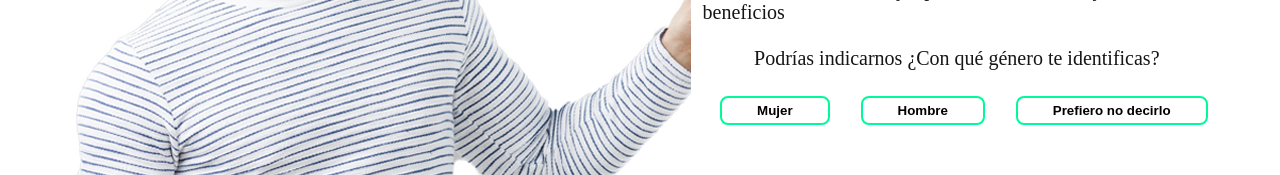
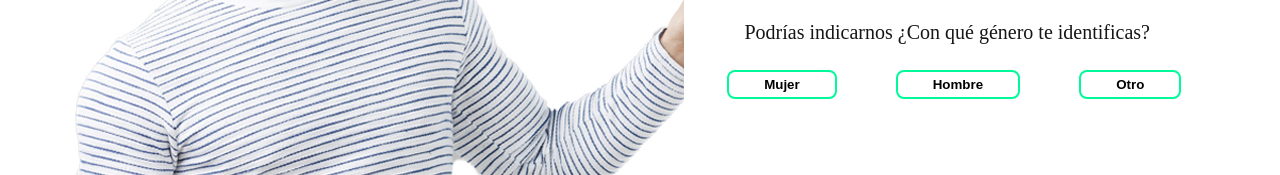
Before and after one commit to Julian-Navarro/FormularioEncuesta, a React (Create React App) app in the folder client/: page /survey in a window 1280 px wide. Shown: the part 452-627 px from the top of the page. Built offline with nearby package versions, Linux system fonts and the light colour scheme.

Commit message:
Fix Style

```diff
--- a/client/src/components/FormSurvey/FormSurvey.jsx
+++ b/client/src/components/FormSurvey/FormSurvey.jsx
@@ -134,7 +134,7 @@ export default function FormSurvey () {
 useEffect(()=>{
 },[page, flag])
     return (
-        <Div flexDir="column" wd="100%"  >
+        <Div flexDir="column" wd="99%"hg="95vh">
             <Div wd="95%" jfCont="space-between">
                 <Div>
                     <Img wd="140px" src={icon}></Img>
--- a/client/src/components/FormSurvey/Subcomponents/GenderForm.jsx
+++ b/client/src/components/FormSurvey/Subcomponents/GenderForm.jsx
@@ -11,7 +11,7 @@ export default function GenderForm ({ input ,handlerSetInput }) {
             <Div wd="100%" jfCont="space-around">
               <Button _hoverBg={green} pd="5px 35px 5px 35px" value="female" name="gender" onClick={(e)=>handlerSetInput(e)} bg={input.gender === "female" ? green : "#fff"}>Mujer</Button>
               <Button _hoverBg={green} pd="5px 35px 5px 35px" value="male" name="gender" onClick={(e)=>handlerSetInput(e)} bg={input.gender === "male" ? green : "#fff"}>Hombre</Button>
-              <Button _hoverBg={green} pd="5px 35px 5px 35px" value="Unknow" name="gender" onClick={(e)=>handlerSetInput(e)} bg={input.gender === "Unknow" ? green : "#fff"}>Prefiero no decirlo</Button>
+              <Button _hoverBg={green} pd="5px 35px 5px 35px" value="Other" name="gender" onClick={(e)=>handlerSetInput(e)} bg={input.gender === "Other" ? green : "#fff"}>Otro</Button>
             </Div>
         </div>
     )
```
